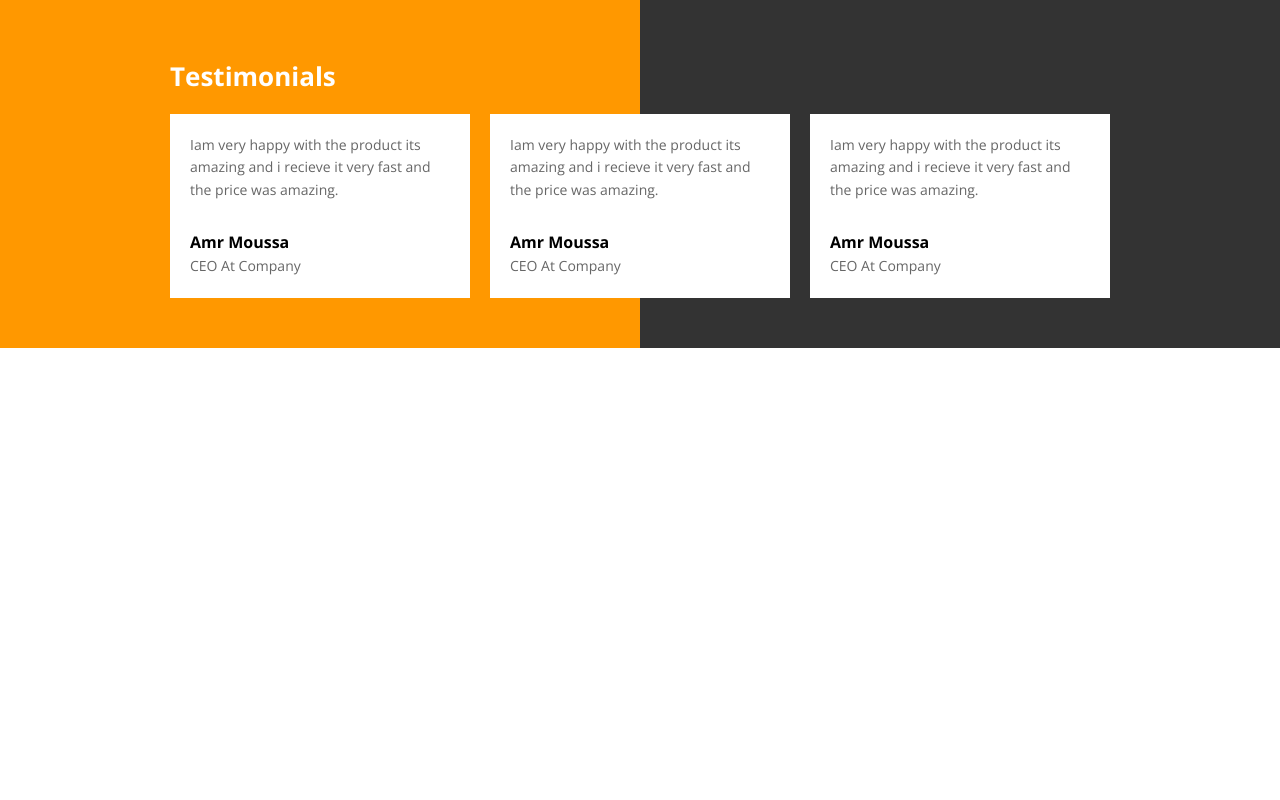
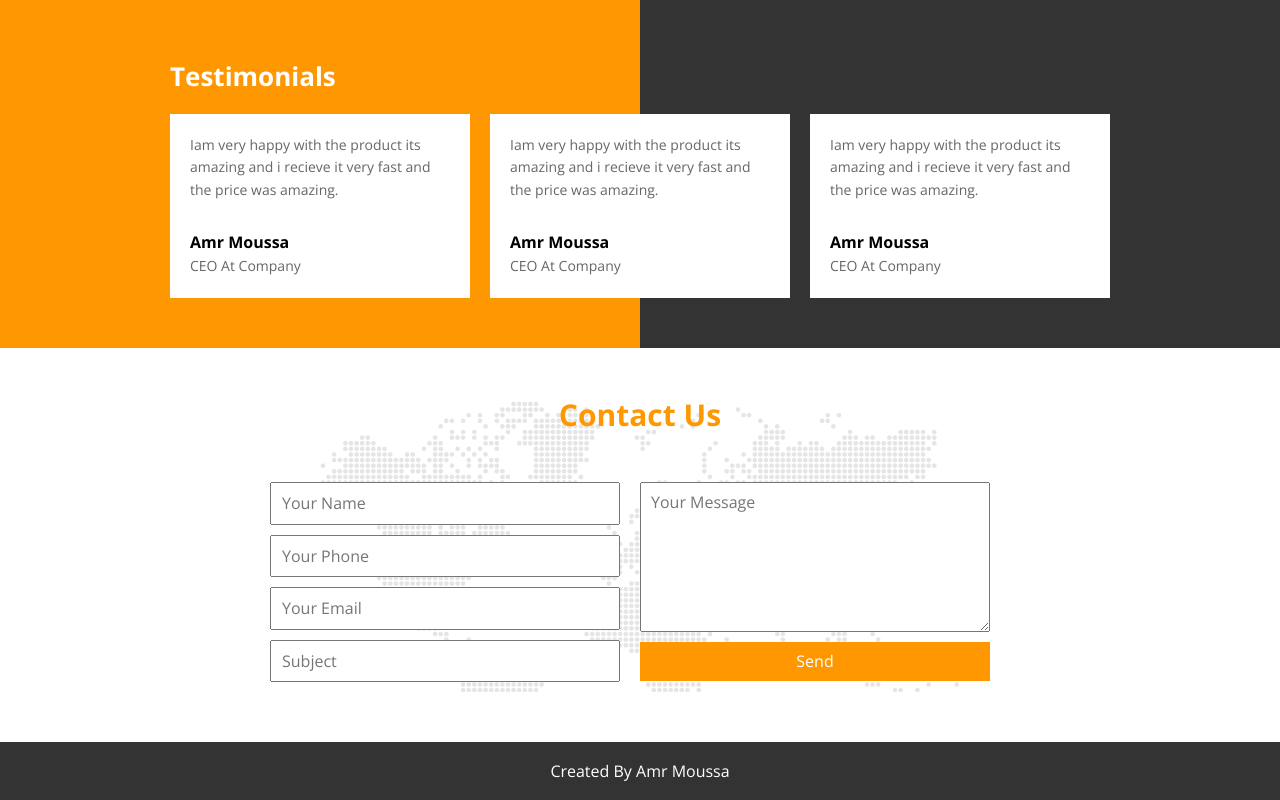
Before and after one commit to amrmoussa17/HTML-CSS-Javascript-Project, a plain HTML site: page index.html in a window 1280 px wide. Shown: the part 4093-4893 px from the top of the page. Before the commit the page ends 4441 px from the top, so only its background shows below. Drawn offline with nearby package versions, Linux system fonts and the light colour scheme.

Commit message:
added contact us and footer

```diff
--- a/css/style.css
+++ b/css/style.css
@@ -460,3 +460,52 @@ ul {
     margin: 32px 0 4px 0;
 }
 /* End Testimonials  */
+/* Start Contact Us  */
+.contact {
+    padding-top: var(--section-padding);
+    padding-bottom: var(--section-padding);
+}
+.contact .container {
+    background-image: url(/imgs/contact.png);
+    background-size: cover;
+}
+.contact .content {
+    display: flex;
+    flex-wrap: wrap;
+    justify-content: center;
+}
+.contact .content .col-1,
+.contact .content .col-2 {
+    margin-right: 20px;
+}
+.contact form  input,
+.contact form  textarea {
+    display: block;
+    padding: 10px;
+    width: 350px;
+    margin-bottom: 10px;
+}
+.contact form  input:focus,
+.contact form  textarea:focus {
+    outline: 1px solid var(--main-color);
+}
+.contact form  textarea {
+    height: 150px;
+}
+.contact form .col-2 .button {
+    width: 350px;
+    padding: 10px;
+    background-color: var(--main-color);
+    color: white;
+    text-align:center;
+    cursor: pointer;
+}
+/* End Contact Us  */
+/* Start Footer */
+footer {
+    padding: 20px;
+    color: white;
+    text-align: center;
+    background-color: rgb(51, 51, 51);
+}
+/* End Footer */
--- a/index.html
+++ b/index.html
@@ -234,6 +234,30 @@
         </div>
     </div>
     <!-- End Testimonials  -->
+    <!-- Start Contact US  -->
+    <div class="contact">
+        <div class="container">
+            <div class="special-heading">Contact Us</div>
+                <form action="" class="content">
+                    <div class="col-1">
+                        <input type="text" name="name" placeholder="Your Name">
+                        <input type="text" name="phone" placeholder="Your Phone">
+                        <input type="text" name="mail" placeholder="Your Email">
+                        <input type="text" name="subject" placeholder="Subject">
+                    </div>
+                    <div class="col-2">
+                        <textarea name="message" placeholder="Your Message" ></textarea>
+                        <div class="button">Send</div>
+                    </div>
+                </form>
+        </div>
+    </div>
+    <!-- End Contact US  -->
+    <!-- Start Footer  -->
+        <footer>
+            Created By Amr Moussa
+        </footer>
+    <!-- End Footer  -->
 </body>
 <!-- Link javascript file  -->
 <script src="/js/master.js"></script>
```
